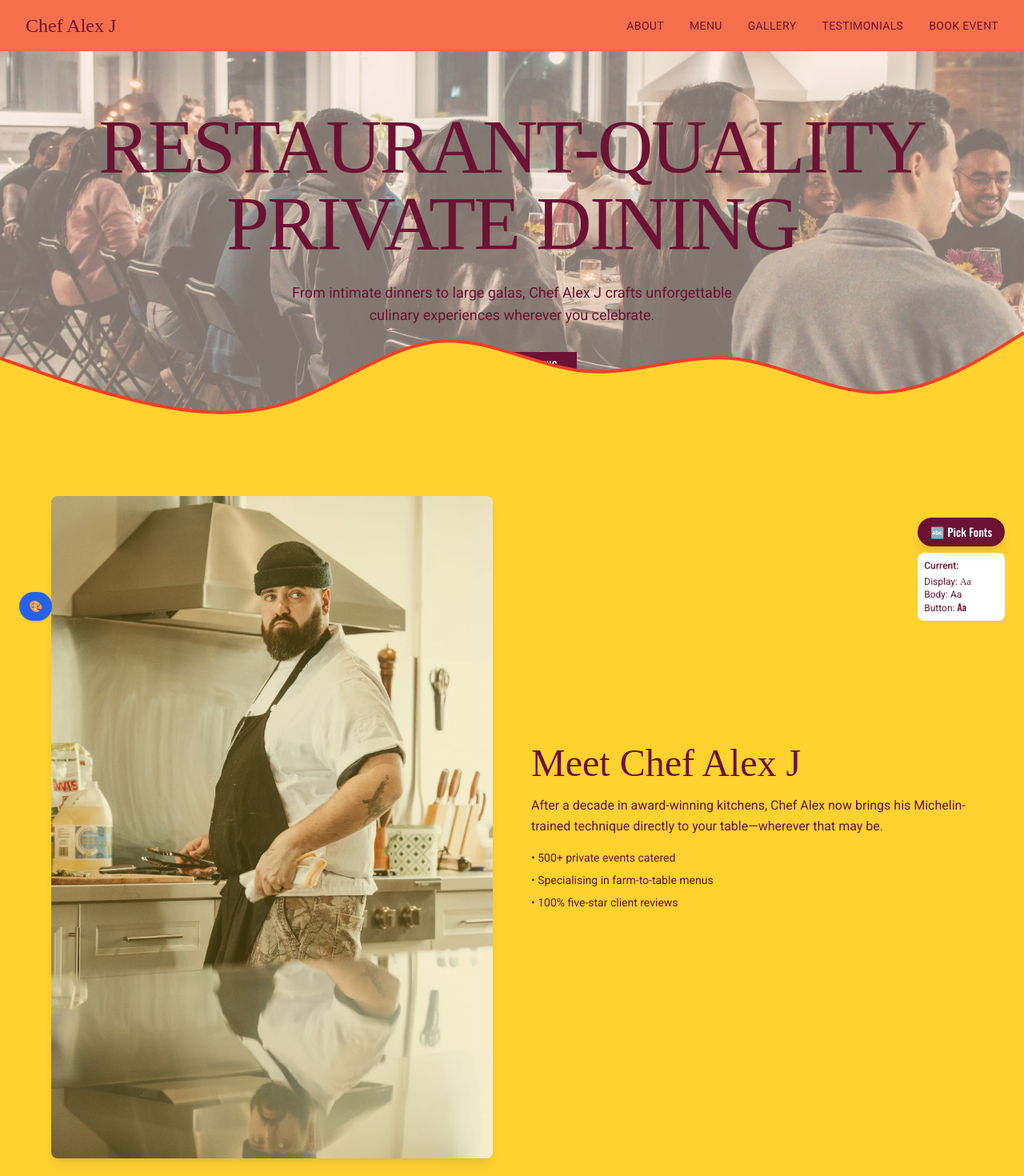
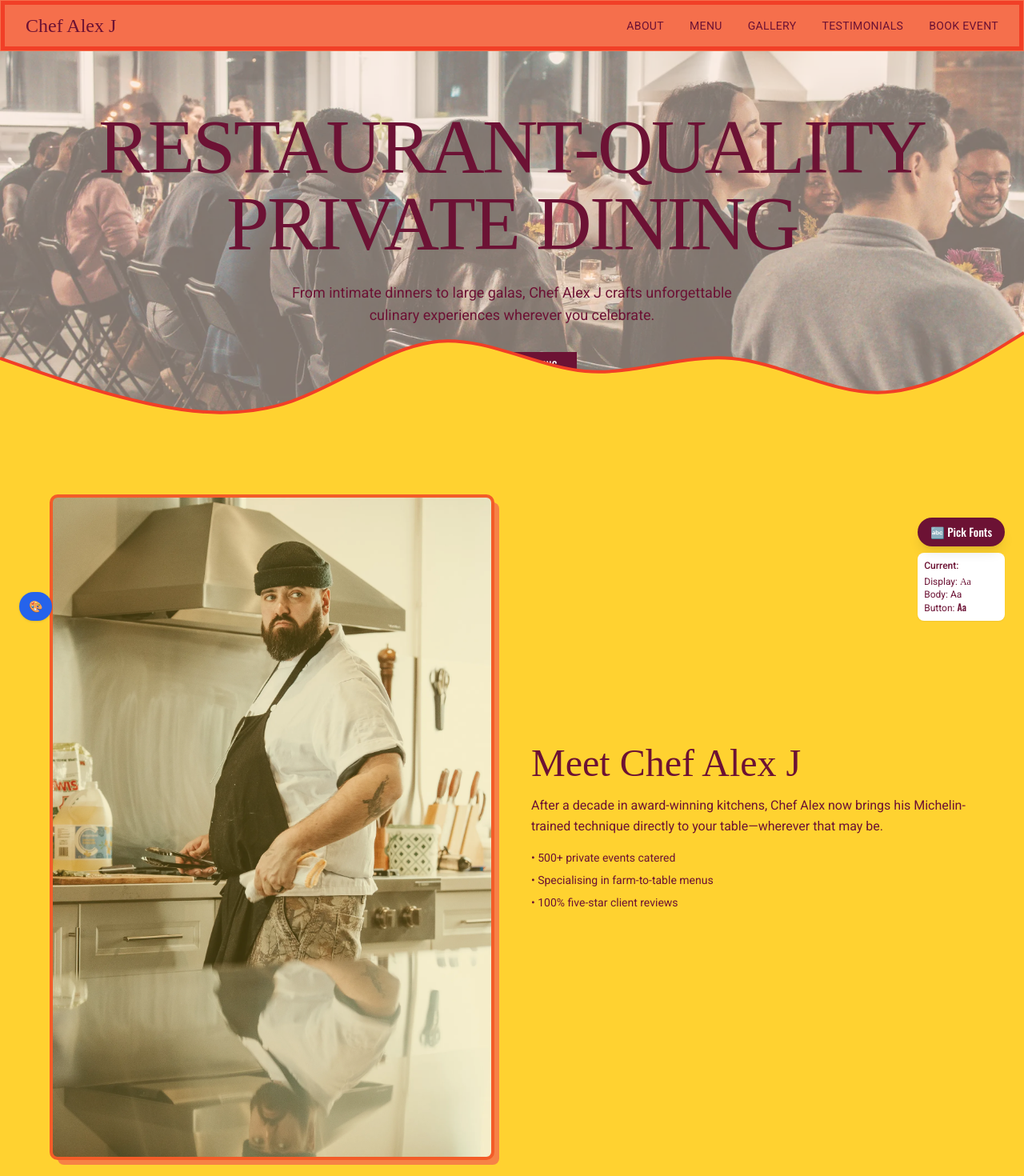
Before and after one commit to TrashBandicoot369/oui-chef, a Next.js app: page / in a window 1280 px wide. Shown: the top 1470 px of the page at 80% size. Built offline with nearby package versions, Linux system fonts and the light colour scheme; a web font is replaced by a local one.

Commit message:
strokes shadows

```diff
--- a/app/page.tsx
+++ b/app/page.tsx
@@ -7,7 +7,13 @@ export default function Home() {
       <FontSwitcher />
       <ColorManager />
       {/* navbar */}
-      <nav className="w-full bg-accent2 sticky top-0 z-50">
+      <nav
+  className="w-full bg-accent2 sticky top-0 z-50"
+  style={{
+    outline: '5px solid var(--color-stroke)',
+    outlineOffset: '-6px'
+  }}
+>
         <div className="max-w-7xl mx-auto flex items-center justify-between px-4 md:px-8 py-4">
           <span className="font-display text-2xl">Chef Alex J</span>
           <ul className="hidden md:flex space-x-8 uppercase text-sm tracking-wide">
@@ -72,11 +78,18 @@ export default function Home() {
 {/* about */}
 <section id="about" className="-mt-1 bg-primary3 text-accent1 py-20 px-4">
   <div className="max-w-6xl mx-auto grid md:grid-cols-2 gap-12 items-center">
-    <img
-      src="/images/optimized/IMG_6253.webp"
-      className="w-full h-full object-cover rounded-lg shadow-lg opacity-80"
-      alt="Chef Alex J at work"
-    />
+  <img
+  src="/images/optimized/IMG_6253.webp"
+  className="w-full h-full object-cover rounded-lg opacity-80"
+  style={{
+    outline: '4px solid var(--color-stroke)',
+    outlineOffset: '-2px',
+    boxShadow: '8px 8px 0 var(--color-accent2)'
+  }}
+  alt="Chef Alex J at work"
+/>
+
+
     <div>
       <h3 className="font-display text-4xl sm:text-5xl mb-4">Meet Chef Alex J</h3>
       <p className="mb-4">
```
